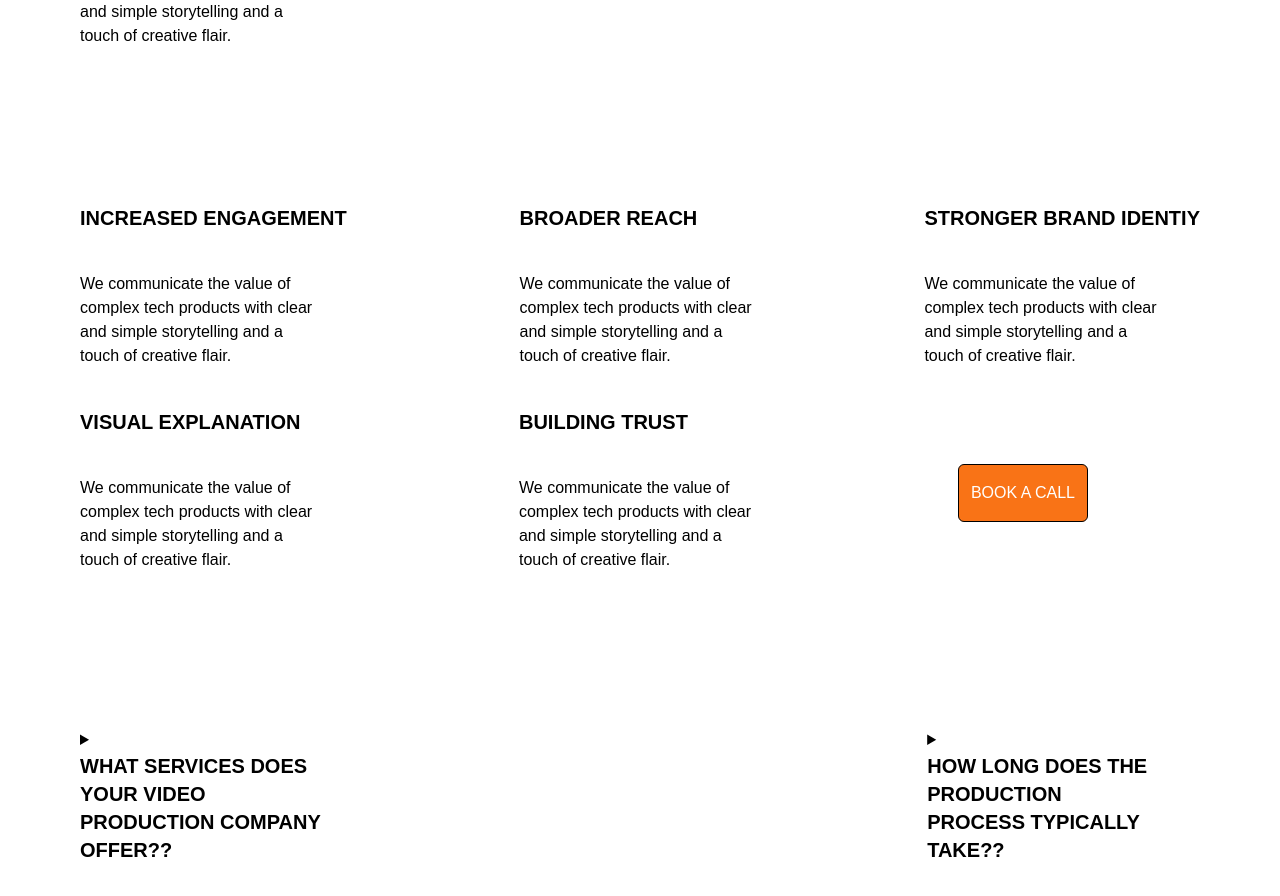
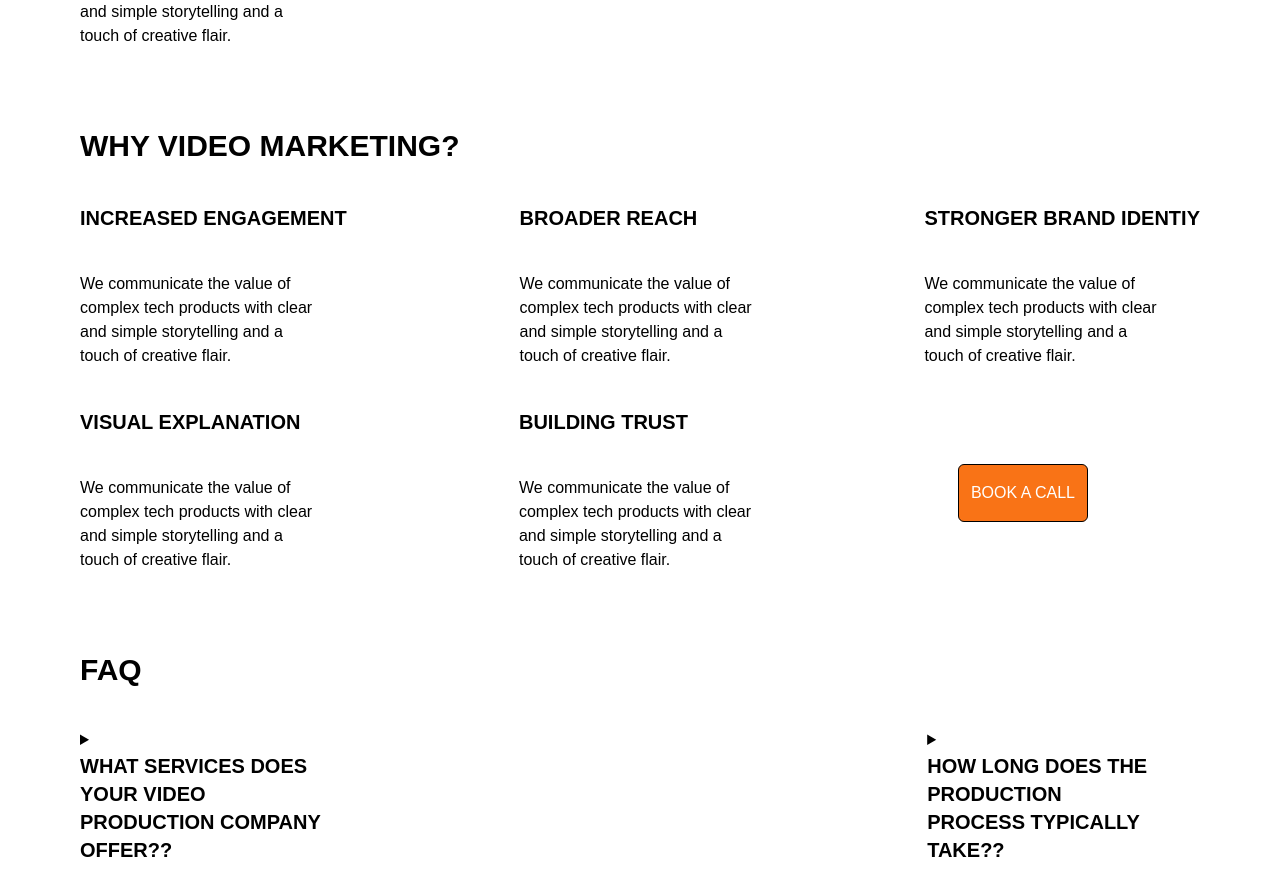
Before and after one commit to YePhone-Kyaw/OnTheGo, a Next.js app: page / in a window 1280 px wide. Shown: the part 4383-5279 px from the top of the page. Built offline with nearby package versions, Linux system fonts and the light colour scheme.

Commit message:
Update page.js

```diff
--- a/app/page.js
+++ b/app/page.js
@@ -17,7 +17,7 @@ export default function Home() {
                         VIDEO PRODUCTION TAILORED FOR SaaS/PaaS COMPANIES <br /> AND THEIR BRAND INDENTITIES
                     </h1>
                     <p>OnTheGoProduction is a comprehensive video production agency dedicated to helping SaaS brands <br /> attract new customers through innovative content and effective campaigns.</p>
-                    <Link href="../get-quote">
+                    <Link href="/">
                         <button className="bg-orange-500 hover:bg-orange-400 text-white py-2 px-4 rounded mt-20 border border-black ">
                             PLAY SHOW REEL
                         </button>
@@ -50,7 +50,7 @@ export default function Home() {
                     <p className=" mt-7">Elevate your brand with OnTheGoProduction – the trusted video production partner for SaaS companies.
                         We collaborate with dynamic startups and leading enterprises worldwide, helping them attract new customers through the power of impactful video marketing.
                         At OnTheGoProduction, we don’t settle for mediocrity – we’re here to make your brand stand out and empower you to make a difference!</p>
-                    <Link href="/pages/get-quote">
+                    <Link href="/get-quote">
                         <button type="button" className="bg-orange-500 hover:bg-orange-400 text-white py-4 px-3 rounded-md block w-2/5 border border-black mt-16">
                             GOT A PROJECT? LET’S TALK
                         </button>
@@ -84,7 +84,7 @@ export default function Home() {
 
                 </div>
                 <div className=" flex justify-center">
-                    <Link href="/pages/get-quote">
+                    <Link href="/get-quote">
                         <button type="button" className=" bg-orange-500 hover:bg-orange-400 text-white py-4 px-3 rounded-md block border border-black mt-16">
                             BOOK A CALL
                         </button>
@@ -192,7 +192,7 @@ export default function Home() {
                         <div><p>We communicate the value of <br />complex tech products with clear <br />and simple storytelling and a <br />touch of creative flair.</p></div>
                     </div>
                     <div className=" ml-80 pt-8">
-                        <Link href="">
+                        <Link href="/get-quote">
                             <button type="button" className=" bg-orange-500 hover:bg-orange-400 text-white py-4 px-3 rounded-md block border border-black mt-16">
                                 BOOK A CALL
                             </button>
@@ -203,7 +203,7 @@ export default function Home() {
 
             {/* SERVICE PROPOSAL SECTION */}
             <section className="mt-20 px-20">
-                <h2 className=" text-3xl font-bold text-white">WHY VIDEO MARKETING?</h2>
+                <h2 className=" text-3xl font-bold text-black">WHY VIDEO MARKETING?</h2>
                 <div className=" flex justify-between">
                     <div>
                         <div><h3 className=" font-bold text-xl my-10">INCREASED ENGAGEMENT</h3></div>
@@ -228,7 +228,7 @@ export default function Home() {
                         <div><p>We communicate the value of <br />complex tech products with clear <br />and simple storytelling and a <br />touch of creative flair.</p></div>
                     </div>
                     <div className=" pt-8">
-                        <Link href="">
+                        <Link href="/get-quote">
                             <button type="button" className=" bg-orange-500 hover:bg-orange-400 text-white py-4 px-3 rounded-md block border border-black mt-16 mr-28">
                                 BOOK A CALL
                             </button>
@@ -238,7 +238,7 @@ export default function Home() {
             </section>
             {/* FAQ SECTION */}
             <section className="mt-20 px-20">
-                <h2 className=" text-3xl font-bold text-white">FAQ</h2>
+                <h2 className=" text-3xl font-bold text-black">FAQ</h2>
                 <div className=" flex justify-center">
                     <div className="mr-72">
                         <details>
```
